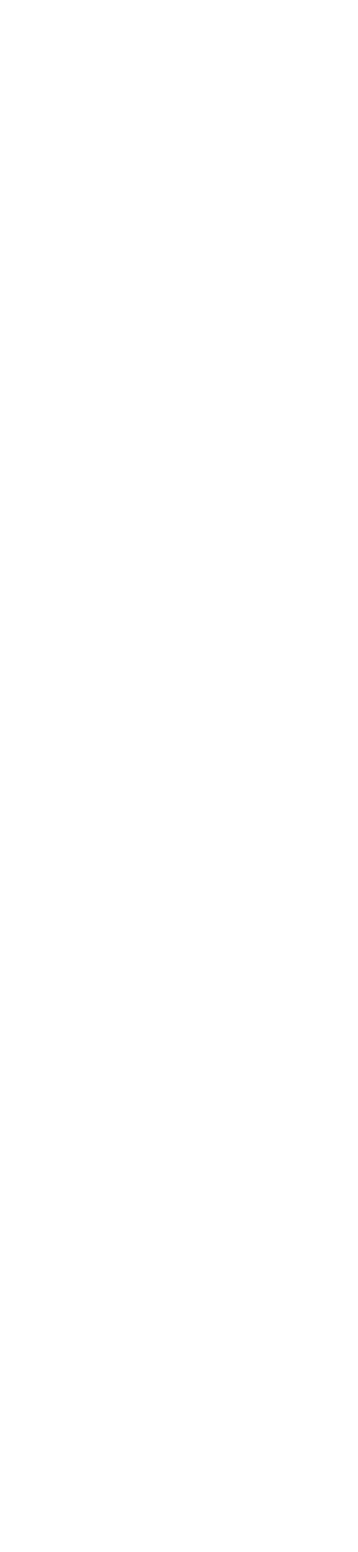
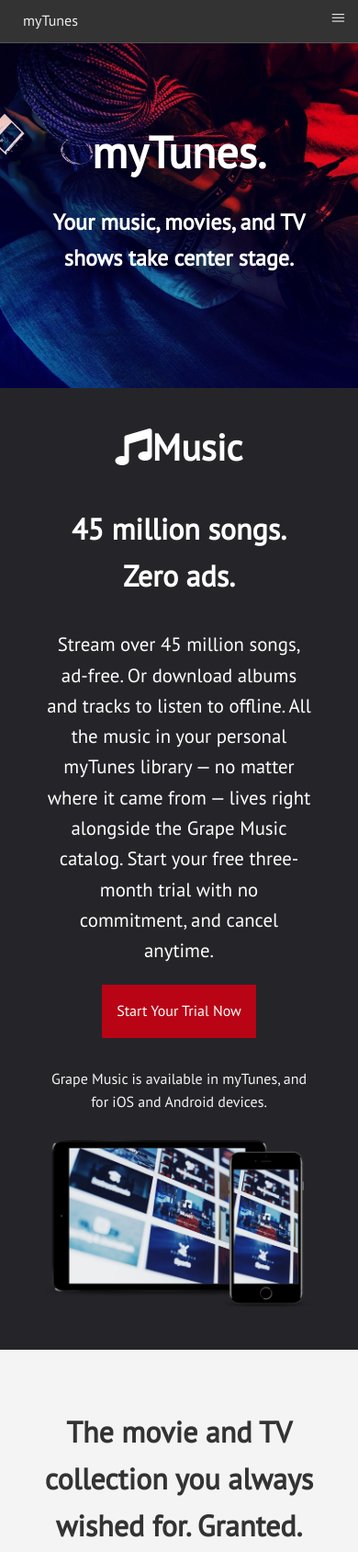
Before and after one commit to anvolkravt/Responsive-Landing-Page, a plain HTML site: page index.html in a window 390 px wide. Shown: the top 1688 px of the page at 92% size. Before the commit the page ends 844 px from the top, so only its background shows below. Drawn offline with nearby package versions, Linux system fonts and the light colour scheme.

Commit message:
feat: add music and video sections

```diff
--- a/index.html
+++ b/index.html
@@ -9,8 +9,74 @@
   <title>Welcome to myTunes</title>
 </head>
 <body>
+  <!-- Showcase & Nav -->
+  <div id="showcase">
+    <header>
+      <nav class='cf'>
+        <ul class='cf'>
+          <li class="hide-on-small">
+            <a href="#showcase">myTunes</a>
+          </li>
+          <li>
+            <a href='#showcase'>Overview</a>
+          </li>
+          <li>
+            <a href='#music'>Music</a>
+          </li>
+          <li>
+            <a href='#video'>Video</a>
+          </li>
+          <li>
+            <a href='#gift-cards'>Gift Cards</a>
+          </li>
+        </ul>
+        <a href='#' id='openup'>myTunes</a>
+      </nav>
+    </header>
+    <div class="section-main container">
+      <h1>myTunes.</h1>
+      <h2>Your music, movies, and TV shows take center stage.</h2>
+      <p class="lead hide-on-small">myTunes is the best way to organize and enjoy the music, movies, and TV shows you already have — and shop for the ones you want. Enjoy all the entertainment myTunes has to offer your Mac and PC.</p>
+    </div>
+  </div>
+
+  <!-- Music Section -->
+
+  <section id="music" class="section">
+    <div class="container">
+      <h2 class="section-head">
+        <i class="fas fa-music"></i>Music
+      </h2>
+      <h3>45 million songs. Zero ads.</h3>
+      <p class="lead">Stream over 45 million songs, ad-free. Or download albums and tracks to listen to      offline. All the music in your personal myTunes library — no matter where it came from — lives       right alongside the Grape Music catalog. Start your free three-month trial with no commitment,      and cancel anytime.</p>
+      <a href="#" class="btn btn-primary mb">Start Your Trial Now</a>
+      <p class="text-light">Grape Music is available in myTunes, and for iOS and Android devices.</p>
+      <img src="images/mockup1.png" alt="tablet and mobile phone">
+    </div>
+  </section>
+
+  <!-- Video Section -->
+
+  <section id="video" class="section bg-light">
+    <div class="container">
+      <h3>The movie and TV collection you always wished for. Granted.</h3>
+      <p class="lead">With over 100,000 movies and TV shows to choose from, there’s always something great  to watch on myTunes and if you watch on Grape TV 4K, you’ll be able to enjoy a tremendous selection   of your favorite content in 4K HDR. So get ready to enjoy episodes of your favorite TV shows or     hit movies you’ve been waiting to see — anytime, anywhere. Just tap to play, or even download if     you’re going somewhere you won’t have Wi-Fi.</p>
+      <a href="#" class="btn btn-secondary">Read More</a>
+      <img src="images/mockup2.png" alt="mobile phone">
+    </div>
+  </section>
+
+  <!-- Entertainment Section -->
 
 
+
+  <!-- Gift Card Section -->
+
+  <!-- Footer -->
+
+
+  <script src="https://code.jquery.com/jquery-3.3.1.min.js" integrity="sha256-FgpCb/KJQlLNfOu91ta32o/NMZxltwRo8QtmkMRdAu8="
+    crossorigin="anonymous"></script>
   <script src="main.js"></script>
 </body>
 </html>
--- a/main.js
+++ b/main.js
@@ -0,0 +1,21 @@
+//Responsive Nav
+$(function() {
+	menu = $('nav ul');
+
+  $('#openup').on('click', function(e) {
+    e.preventDefault(); menu.slideToggle();
+  });
+
+  $(window).resize(function(){
+    var w = $(this).width(); if(w > 480 && menu.is(':hidden')) {
+      menu.removeAttr('style');
+    }
+  });
+
+  $('nav li').on('click', function(e) {
+    var w = $(window).width(); if(w < 480 ) {
+      menu.slideToggle();
+    }
+  });
+  $('.open-menu').height($(window).height());
+});
--- a/style.css
+++ b/style.css
@@ -0,0 +1,248 @@
+@import url('https://fonts.googleapis.com/css?family=PT+Sans');
+
+/* CSS Variables */
+
+:root {
+  --primary-color:#b90415;
+  --primary-color-hover:#d3071b;
+  --secondary-color:#103063;
+  --secondary-color-hover:#143f85;
+  --light-color:#f4f4f4;
+
+}
+
+body {
+  font-family: 'PT Sans', sans-serif;
+  background-color: #252529;
+  margin: 0;
+  color: #fff;
+  line-height: 1.6;
+}
+
+img {
+  width: 100%;
+}
+
+a {
+  text-decoration: none;
+  color: #ccc;
+}
+
+/* Section */
+
+.section {
+  padding: 2rem 0;
+}
+
+.section-head {
+  font-size: 2.5rem;
+  margin: 0;
+}
+
+.section h3 {
+  font-size: 2rem;
+}
+
+/* Buttons */
+
+.btn {
+  padding: 1rem;
+  color: #fff;
+  display: inline-block;
+}
+
+.btn-primary {
+  background: var(--primary-color);
+}
+
+.btn-primary:hover {
+  background: var(--primary-color-hover);
+}
+
+.btn-secondary {
+  background: var(--secondary-color);
+}
+
+.btn-secondary:hover {
+  background: var(--secondary-color-hover);
+}
+
+/* Text Colors */
+
+.text-primary {
+  color: var(--primary-color);
+}
+
+.text-secondary {
+  color: var(--secondary-color);
+}
+
+.text-light {
+  color: var(--light-color);
+}
+
+.bg-light {
+  background: var(--light-color);
+  color:#333;
+}
+
+/* Showcase */
+
+#showcase {
+  margin: 0;
+  padding: 0;
+  background: url("images/showcase.jpg");
+  background-position: center;
+  background-repeat: no-repeat;
+  background-size: cover;
+  width: 100%;
+  height: 100vh;
+  position: relative;
+  overflow-y: hidden;
+}
+
+#showcase .container {
+  margin-top: 25vh;
+}
+
+#showcase h1 {
+  font-size: 4rem;
+  margin-bottom: 0;
+}
+
+#showcase h2 {
+  font-size: 2rem;
+}
+
+/* Utility Classes */
+
+.container {
+  max-width: 1180px;
+  text-align: center;
+  margin: 0 auto;
+  padding: 0 3rem;
+}
+
+.lead {
+  font-size: 1.3rem;
+}
+
+.mb {
+  margin-bottom: 1rem;
+}
+
+.mt {
+  margin-top: 1rem;
+}
+
+/* Navigation */
+nav {
+  height: 40px;
+  width: 100%;
+  background-color: #333;
+  color: #eee;
+  position: fixed;
+}
+nav ul {
+  padding: 0;
+  margin: 0;
+}
+nav li {
+  display: inline;
+  float: left;
+}
+nav a {
+  display: inline-block;
+  width: 100px;
+  text-align: center;
+  text-decoration: none;
+  padding: 10px 0;
+  color: #eee;
+  text-decoration: none;
+}
+nav li:hover {
+  background-color: #444;
+}
+nav a#openup {
+  display: none;
+}
+
+@media screen and (max-width: 580px) {
+  .hide-on-small {
+    display: none;
+  }
+
+  #showcase {
+    height: 50vh;
+  }
+
+  #showcase .container {
+    margin-top: 15vh;
+  }
+
+  #showcase h1 {
+    font-size: 3rem;
+  }
+
+  #showcase h2 {
+    font-size: 1.5rem;
+  }
+
+  nav {
+    height: auto;
+    border-bottom: 0;
+  }
+  nav ul {
+    display: none;
+    height: auto;
+  }
+  nav li {
+    width: 100%;
+    float: left;
+    position: relative;
+  }
+  nav a {
+    text-align: left;
+    width: 100%;
+    text-indent: 25px;
+    background: #333;
+    border-bottom: 1px solid #555;
+  }
+  nav a:hover {
+    background: #444;
+  }
+  nav a#openup:after {
+    content: "|||";
+    transform: rotate(-90deg);
+    -ms-transform: rotate(-90deg);
+    /* IE 9 */
+    -webkit-transform: rotate(-90deg);
+    /* Safari and Chrome */
+    width: 30px;
+    height: 30px;
+    display: inline-block;
+    position: absolute;
+    right: 5px;
+    top: 20px;
+  }
+  nav a#openup {
+    display: block;
+    background-color: #333;
+    width: 100%;
+    position: relative;
+  }
+}
+.cf:before, .cf:after {
+  content: "";
+  display: table;
+}
+
+.cf:after {
+  clear: both;
+}
+
+.cf {
+  zoom: 1;
+}
+
+/* For IE 6/7 (trigger hasLayout) */
```
